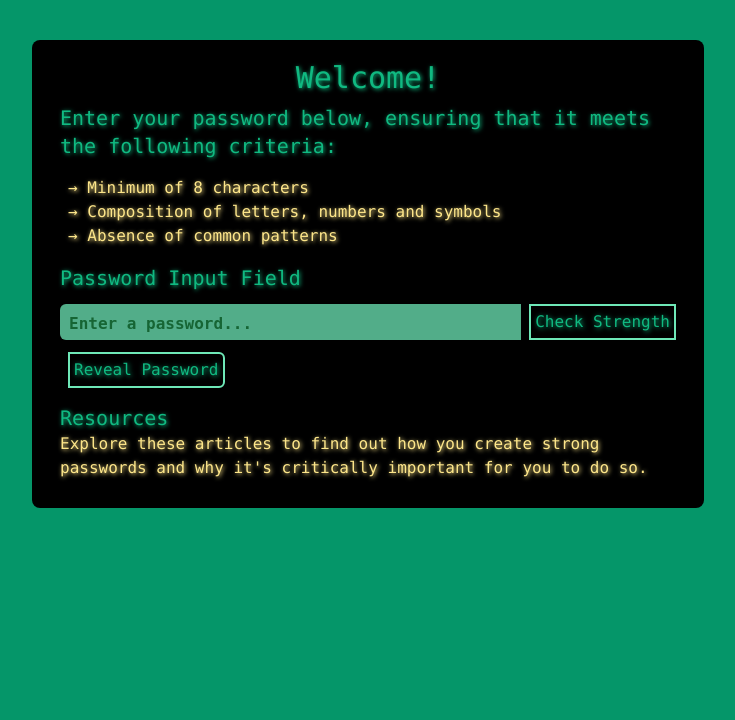
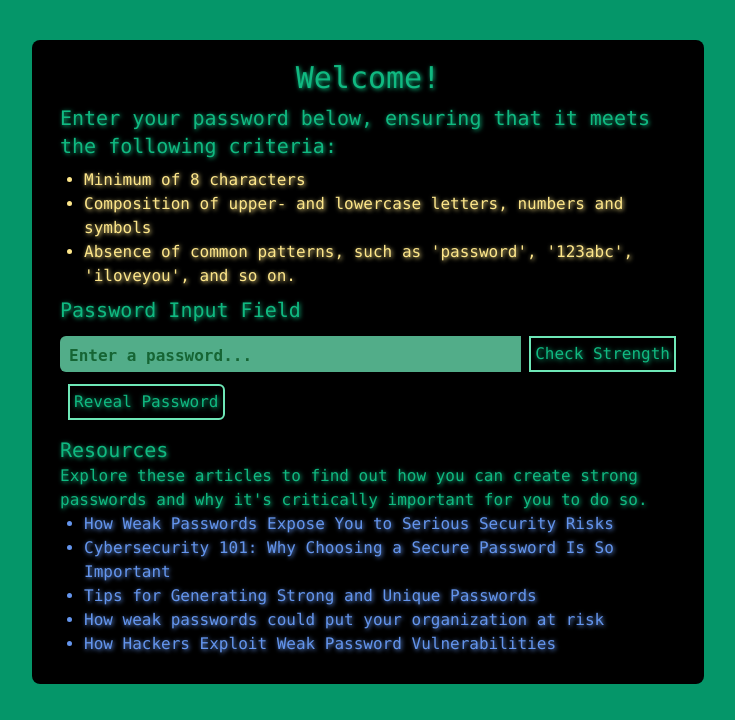
Before and after one commit to c-hut/password-checker, a Django app: template password_checker/templates/password_checker.html in a window 1280 px wide. Shown: the part 80-800 px from the top of the page, without its empty margins (272-1007 px from the left). Run offline with Django 5.2, Linux system fonts and the light colour scheme; the template is opened without the code that fills it, so the values that code supplies are empty.

Commit message:
Refine JS script and update HTML structure and styling

```diff
--- a/password_checker/templates/password_checker.html
+++ b/password_checker/templates/password_checker.html
@@ -32,10 +32,15 @@
             Enter your password below, ensuring that it meets the following
             criteria:
           </p>
-          <ul class="text-yellow-200 font-mono text-1xl p-2 px-4">
-            <li>→ Minimum of 8 characters</li>
-            <li>→ Composition of letters, numbers and symbols</li>
-            <li>→ Absence of common patterns</li>
+          <ul class="text-yellow-200 font-mono text-1xl pl-8 list-disc">
+            <li>Minimum of 8 characters</li>
+            <li>
+              Composition of upper- and lowercase letters, numbers and symbols
+            </li>
+            <li>
+              Absence of common patterns, such as 'password', '123abc',
+              'iloveyou', and so on.
+            </li>
           </ul>
         </div>
 
@@ -49,10 +54,19 @@
             padding: 5px;
             color: #166534;
           }
+
+          ul {
+            color: #6495ed;
+          }
         </style>
         <div class="text-green-500 p-2">
           <h2 class="font-mono text-xl">Password Input Field</h2>
-          <form method="post" class="flex flex-wrap items-center">
+          <form
+            method="post"
+            action="{% url 'check_password' %}"
+            onsubmit="checkPasswordStrength(event)"
+            class="flex flex-wrap items-center"
+          >
             <!-- Add token to prevent CSRF attacks -->
             {% csrf_token %}
             <input
@@ -88,17 +102,49 @@
           <h2 class="text-xl">Results</h2>
           <div
             id="password-strength"
-            class="border-2 border-green-300 text-red-500"
+            class="border-2 border-green-300 text-red-500 p-2"
           ></div>
         </div>
 
         <!-- Resource Section -->
         <div class="font-mono p-2">
           <h2 class="text-xl">Resources</h2>
-          <p class="text-yellow-200">
-            Explore these articles to find out how you create strong passwords
-            and why it's critically important for you to do so.
+          <p class="text-green-500">
+            Explore these articles to find out how you can create strong
+            passwords and why it's critically important for you to do so.
           </p>
+          <ul class="pl-6 list-disc">
+            <li>
+              <a
+                href="https://jetpack.com/blog/weak-passwords/#:~:text=Weak%20passwords%20can%20lead%20to,immediate%20and%20devastating%20financial%20implications."
+                >How Weak Passwords Expose You to Serious Security Risks</a
+              >
+            </li>
+            <li>
+              <a
+                href="https://www.waldenu.edu/programs/information-technology/resource/cybersecurity-101-why-choosing-a-secure-password-in-so-important"
+                >Cybersecurity 101: Why Choosing a Secure Password Is So
+                Important</a
+              >
+            </li>
+            <li>
+              <a
+                href="https://www.kaspersky.com/resource-center/threats/how-to-create-a-strong-password"
+                >Tips for Generating Strong and Unique Passwords</a
+              >
+            </li>
+            <li>
+              <a
+                href="https://www.techrepublic.com/article/how-weak-passwords-could-put-your-organization-at-risk/"
+                >How weak passwords could put your organization at risk</a
+              >
+            </li>
+            <li>
+              <a href="https://www.nopsec.com/blog/weak-passwords-exploit/"
+                >How Hackers Exploit Weak Password Vulnerabilities</a
+              >
+            </li>
+          </ul>
         </div>
       </div>
     </div>
@@ -121,7 +167,7 @@
           case "Weak":
             feedbackSection.classList.remove("hidden");
             passwordStrengthElement.textContent = "Password strength: Weak";
-            passwordStrengthElement.style.color = "red";
+            passwordStrengthElement.style.color = "#EE4B2B";
             break;
           case "Medium":
             feedbackSection.classList.remove("hidden");
@@ -131,7 +177,7 @@
           case "Strong":
             feedbackSection.classList.remove("hidden");
             passwordStrengthElement.textContent = "Password strength: Strong";
-            passwordStrengthElement.style.color = "green";
+            passwordStrengthElement.style.color = "#48BB78";
             break;
           default:
             feedbackSection.classList.add("hidden");
@@ -149,6 +195,7 @@
           headers: {
             "Content-Type": "application/x-www-form-urlencoded",
             "X-CSRFToken": getCookie("csrftoken"),
+            "X-Requested-With": "XMLHttpRequest",
           },
           body: "password=" + encodeURIComponent(password),
         })
```
